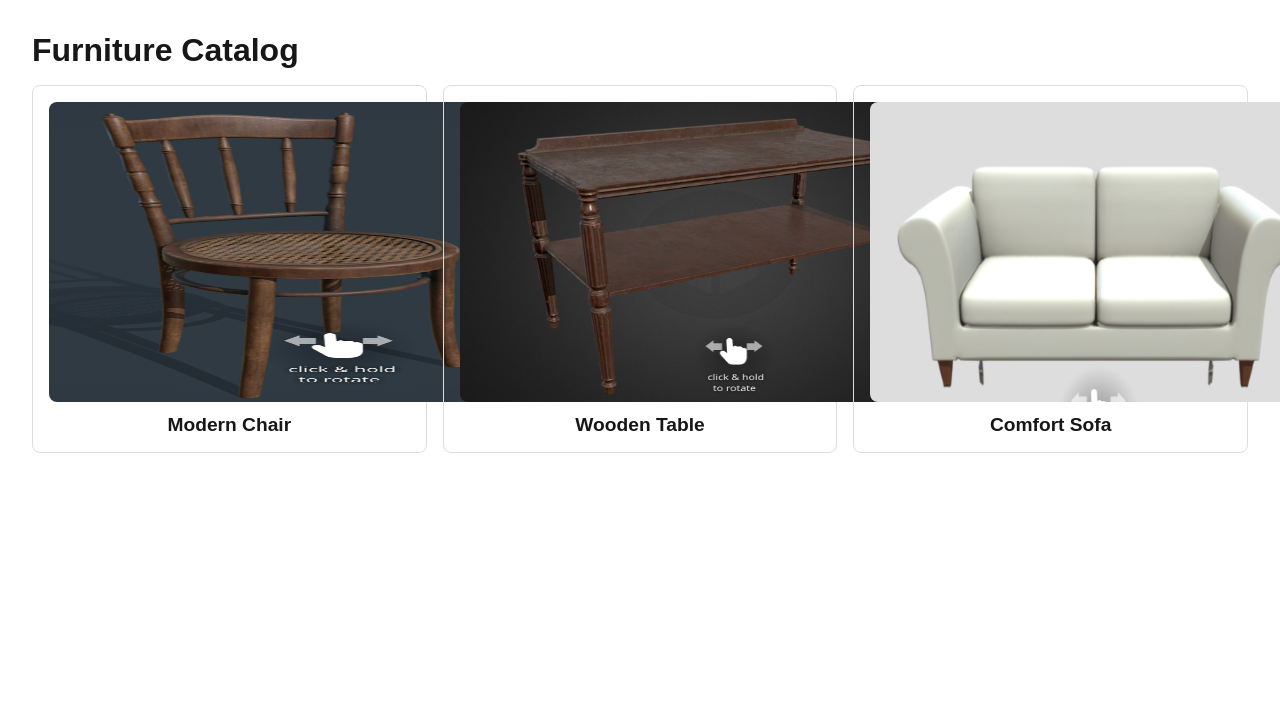
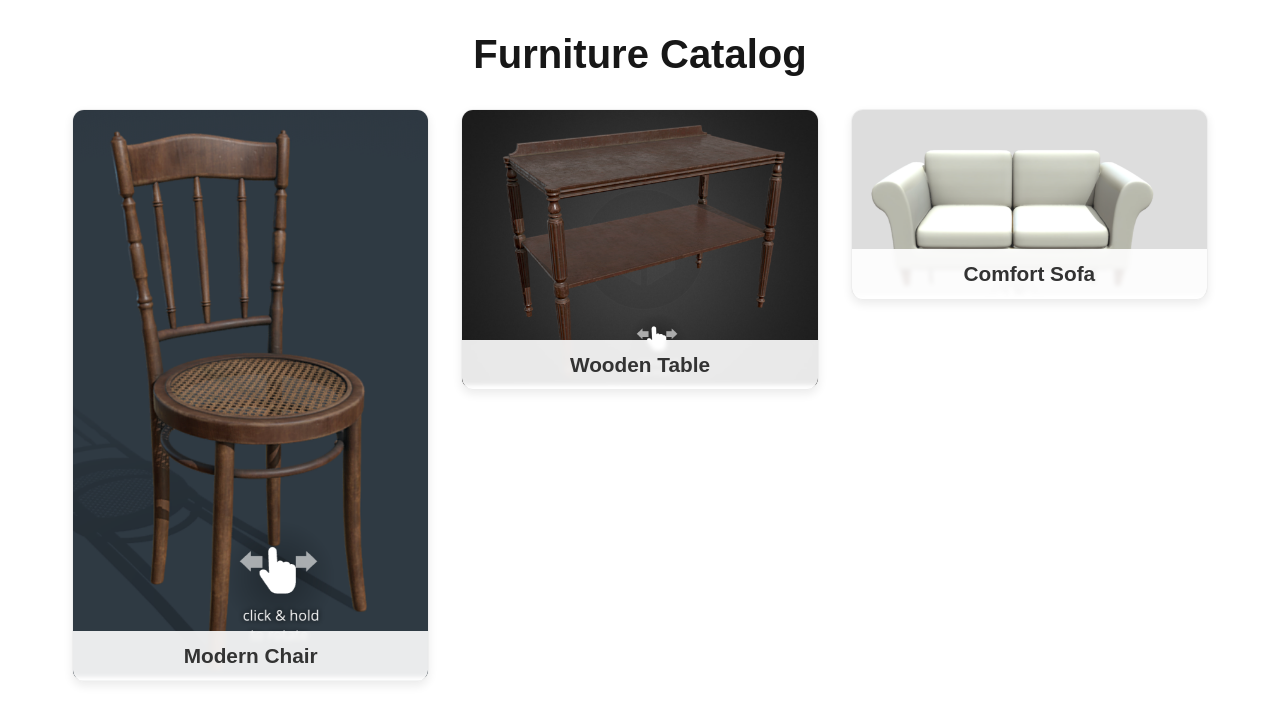
Before and after one commit to dhruv2003/ikea-ar-clone, a Next.js app: page / in a window 1280 px wide. Shown: the top 722 px of the page. Built offline with nearby package versions, Linux system fonts and the light colour scheme.

Commit message:
fix ui homepage

```diff
--- a/app/page.tsx
+++ b/app/page.tsx
@@ -1,7 +1,7 @@
 "use client";
 
 import Link from "next/link";
-import Image from 'next/image';
+import Image from "next/image";
 
 const products = [
   {
@@ -23,23 +23,82 @@ const products = [
 
 export default function HomePage() {
   return (
-    <div style={{ padding: "2rem" }}>
-      <h1 style={{ fontSize: "2rem", marginBottom: "1rem" }}>Furniture Catalog</h1>
-      <div style={{ display: "grid", gridTemplateColumns: "repeat(auto-fit, minmax(200px, 1fr))", gap: "1rem" }}>
+    <div style={{ padding: "2rem", maxWidth: "1200px", margin: "0 auto" }}>
+      <h1
+        style={{
+          fontSize: "2.5rem",
+          marginBottom: "2rem",
+          textAlign: "center",
+          fontWeight: "bold",
+        }}
+      >
+        Furniture Catalog
+      </h1>
+
+      <div
+        style={{
+          display: "grid",
+          gridTemplateColumns: "repeat(auto-fit, minmax(250px, 1fr))",
+          gap: "2rem",
+        }}
+      >
         {products.map((product) => (
-          <Link key={product.id} href={`/product/${product.id}`} style={{ textDecoration: "none", color: "inherit" }}>
-            <div style={{ border: "1px solid #ddd", borderRadius: "8px", padding: "1rem", textAlign: "center" }}>
+          <Link
+          key={product.id}
+          href={`/product/${product.id}`}
+          style={{ textDecoration: "none", color: "inherit" }}
+        >
+          <div
+            style={{
+              border: "1px solid #eee",
+              borderRadius: "12px",
+              overflow: "hidden",
+              backgroundColor: "#fff",
+              boxShadow: "0 4px 10px rgba(0,0,0,0.08)",
+              transition: "transform 0.2s, box-shadow 0.2s",
+              textAlign: "center",
+              cursor: "pointer",
+            }}
+            onMouseEnter={(e) => {
+              (e.currentTarget as HTMLDivElement).style.transform = "scale(1.03)";
+              (e.currentTarget as HTMLDivElement).style.boxShadow = "0 8px 20px rgba(0,0,0,0.15)";
+            }}
+            onMouseLeave={(e) => {
+              (e.currentTarget as HTMLDivElement).style.transform = "scale(1)";
+              (e.currentTarget as HTMLDivElement).style.boxShadow = "0 4px 10px rgba(0,0,0,0.08)";
+            }}
+          >
+            <div style={{ position: "relative" }}>
               <Image
                 src={product.image}
                 alt={product.name}
-                width={500}
+                width={400}
                 height={300}
-                priority={true}
-                style={{ borderRadius: "8px" }}
+                priority
+                style={{
+                  width: "100%",
+                  height: "auto",
+                  objectFit: "cover",
+                }}
               />
-              <h2 style={{ marginTop: "0.5rem", fontSize: "1.2rem" }}>{product.name}</h2>
+              {/* Text background box */}
+              <div
+                style={{
+                  position: "absolute",
+                  bottom: "0",
+                  width: "100%",
+                  background: "rgba(255, 255, 255, 0.9)",
+                  padding: "0.8rem 1rem",
+                  backdropFilter: "blur(2px)",
+                }}
+              >
+                <h2 style={{ fontSize: "1.3rem", margin: 0, color: "#333", fontWeight: "600" }}>
+                  {product.name}
+                </h2>
+              </div>
             </div>
-          </Link>
+          </div>
+        </Link>
         ))}
       </div>
     </div>
```
